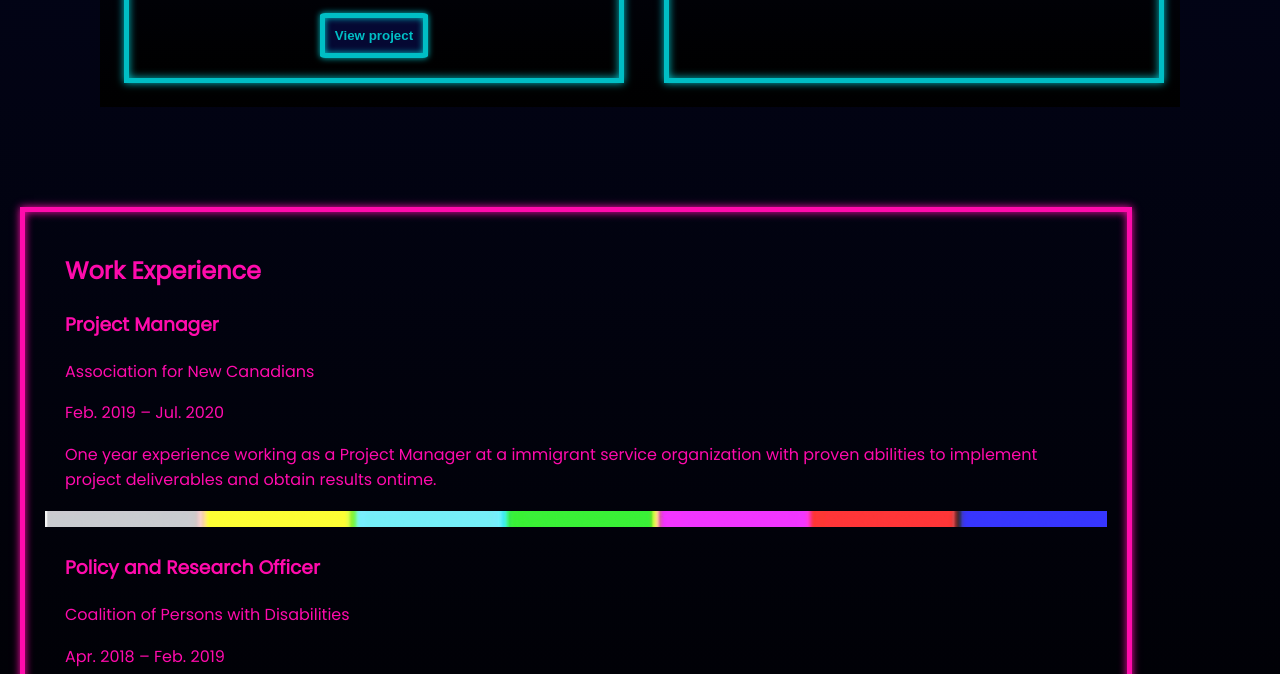
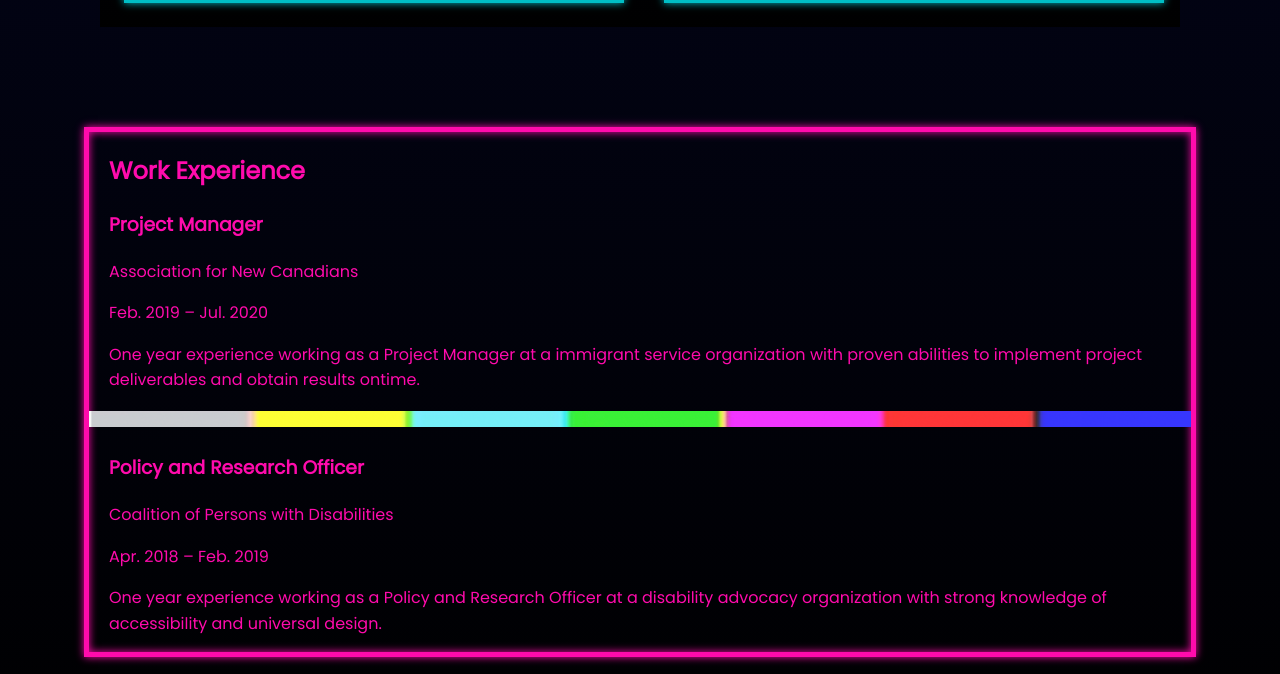
Before and after one commit to yq4103/zoey-qin, a website: page views/index.html in a window 1280 px wide. Shown: the part 1395-2069 px from the top of the page. Drawn offline with Linux system fonts and the light colour scheme; files that its build step writes are made by us from their sources; files whose address does not match are found by name.

Commit message:
centered content wrap

```diff
--- a/public/css/styles.css
+++ b/public/css/styles.css
@@ -38,8 +38,8 @@
 
 .content-wrap {
   width: 29.5em;
-  margin: 20px;
-  padding: 20px;
+  margin-left: auto;
+  margin-right: auto;
 }
 
 a{
```
